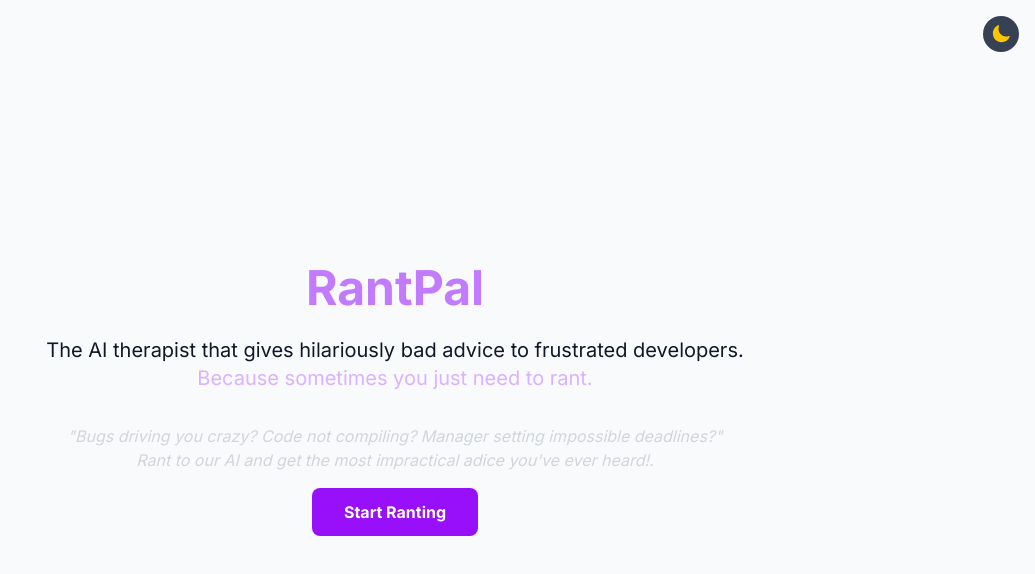
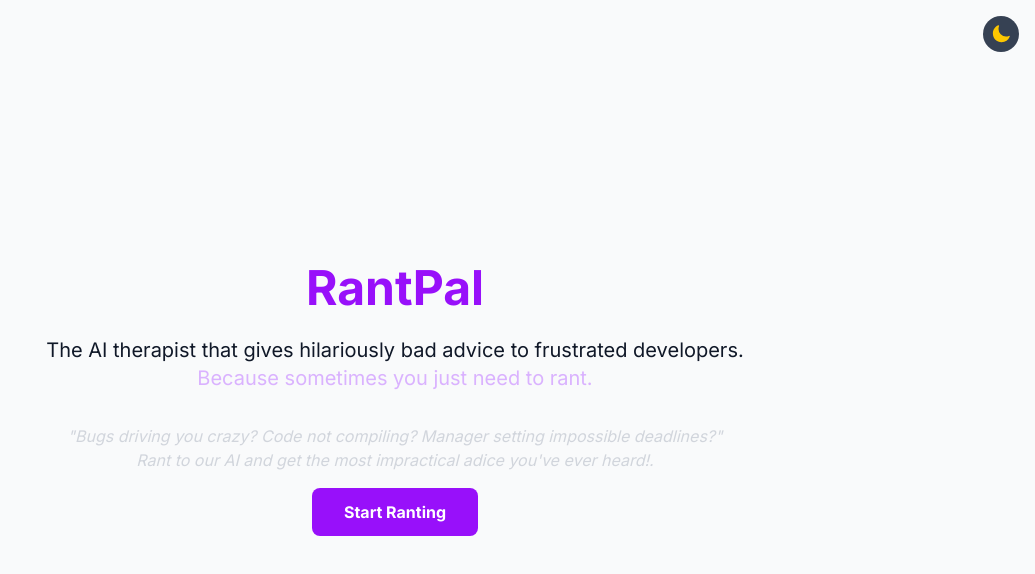
Before and after one commit to EmmanuelOBUjunior/rantPal, a Next.js app: page / in a window 1280 px wide. Shown: the top 574 px of the page, without its empty margins (245-1280 px from the left). Built offline with nearby package versions, Linux system fonts and the light colour scheme.

Commit message:
feat:dark mode/ applying dark mode

```diff
--- a/app/page.tsx
+++ b/app/page.tsx
@@ -7,7 +7,7 @@ export default function Home() {
     <main className="flex min-h-screen flex-col items-center justify-center p-4 bg-gray-50 dark:bg-gray-900 text-gray-900 dark:text-white transition-colors duration-200">
       <div className="absolute top-4 right-4"><ToggleTheme/></div>
       <div className="max-w-3xl text-center">
-        <h1 className="text-5xl font-bold mb-6 text-purple-400">RantPal</h1>
+        <h1 className="text-5xl font-bold mb-6 text-purple-600 dark:text-purple-400">RantPal</h1>
         <p className="text-xl mb-8">
           The AI therapist that gives hilariously bad advice to frustrated
           developers.
```
